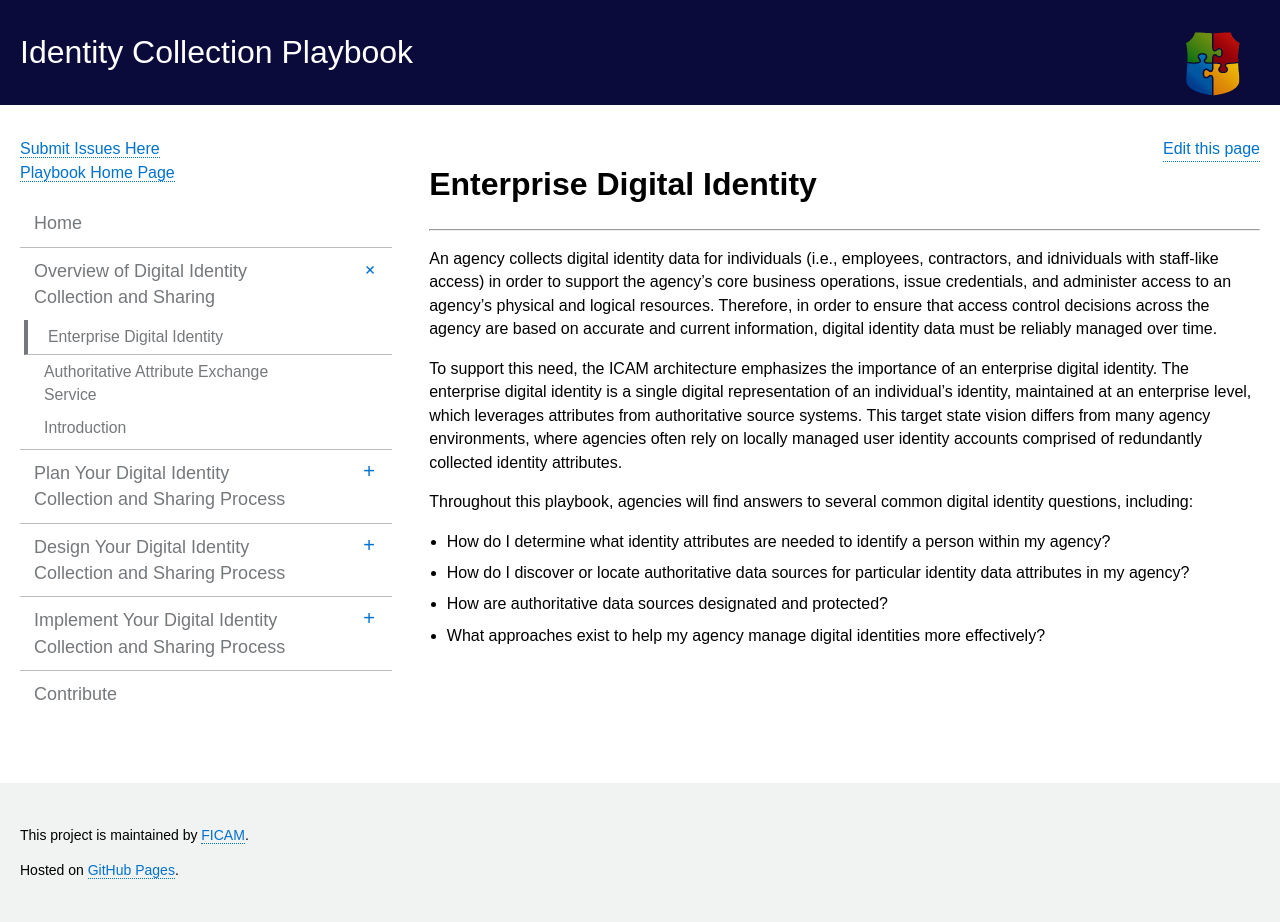
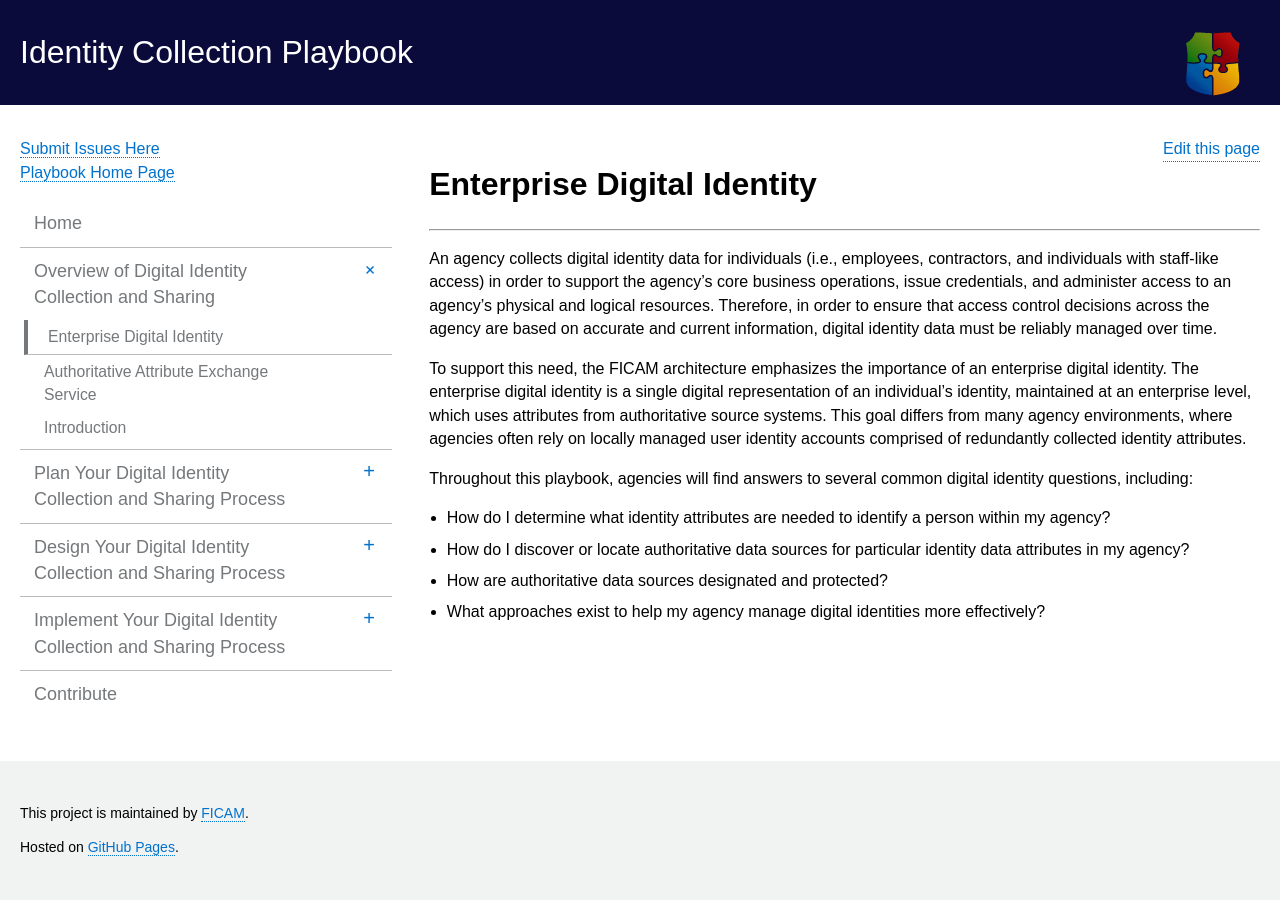
Before and after one commit to bnbuckler/identity-playbook, a Jekyll site: the page built from _overview/1_enterprise-id.md, in a window 1280 px wide. Built offline with Jekyll 4.4.1, drawn with Linux system fonts in a browser that asks for light colours; after the commit the page ends 900 px from its top, so only the background shows below that.

Commit message:
Update 1_enterprise-id.md

```diff
--- a/_overview/1_enterprise-id.md
+++ b/_overview/1_enterprise-id.md
@@ -15,9 +15,9 @@ $(function() {
 </script>
 ---------------------------------------
 
-An agency collects digital identity data for individuals (i.e., employees, contractors, and idnividuals with staff-like access) in order to support the agency's core business operations, issue credentials, and administer access to an agency's physical and logical resources. Therefore, in order to ensure that access control decisions across the agency are based on accurate and current information, digital identity data must be reliably managed over time.
+An agency collects digital identity data for individuals (i.e., employees, contractors, and individuals with staff-like access) in order to support the agency's core business operations, issue credentials, and administer access to an agency's physical and logical resources. Therefore, in order to ensure that access control decisions across the agency are based on accurate and current information, digital identity data must be reliably managed over time.
 
-To support this need, the ICAM architecture emphasizes the importance of an enterprise digital identity. The enterprise digital identity is a single digital representation of an individual's identity, maintained at an enterprise level, which leverages attributes from authoritative source systems. This target state vision differs from many agency environments, where agencies often rely on locally managed user identity accounts comprised of redundantly collected identity attributes.
+To support this need, the FICAM architecture emphasizes the importance of an enterprise digital identity. The enterprise digital identity is a single digital representation of an individual's identity, maintained at an enterprise level, which uses attributes from authoritative source systems. This goal differs from many agency environments, where agencies often rely on locally managed user identity accounts comprised of redundantly collected identity attributes.
 
 Throughout this playbook, agencies will find answers to several common digital identity questions, including:
 
```
